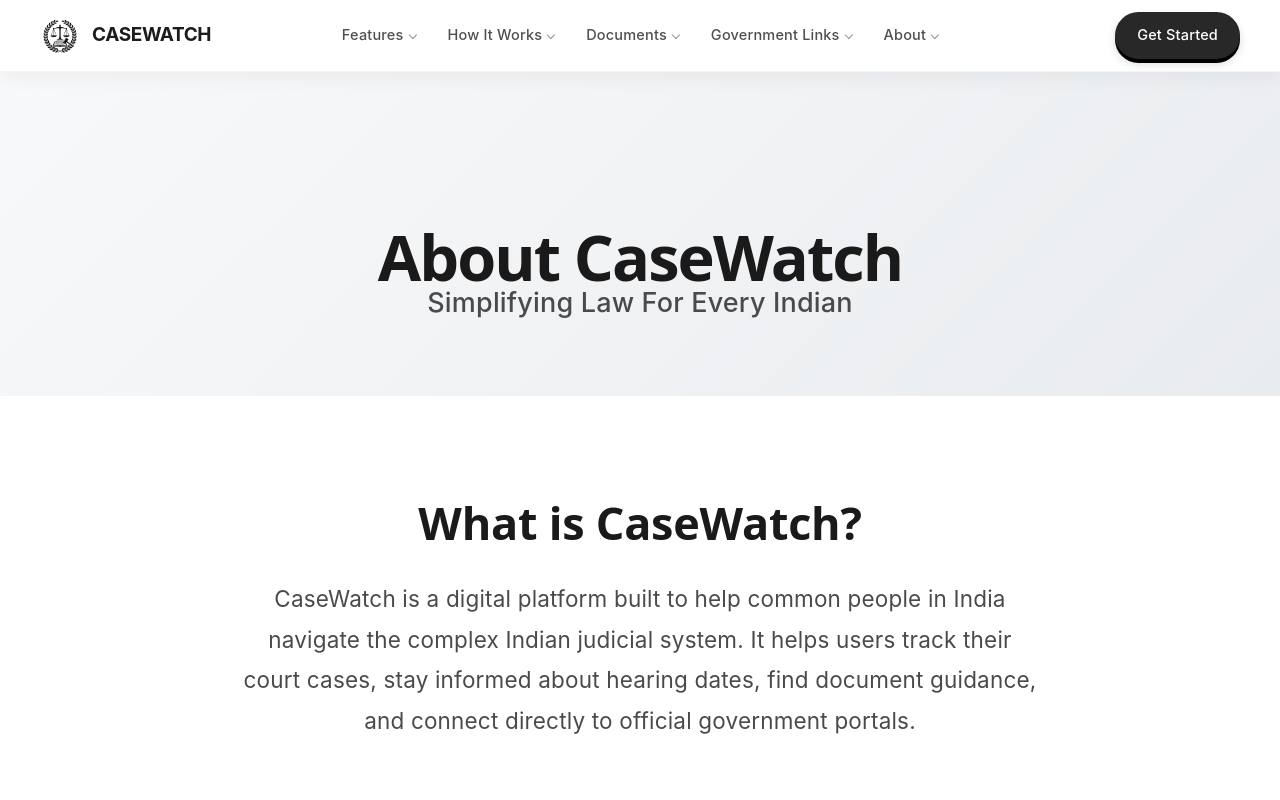
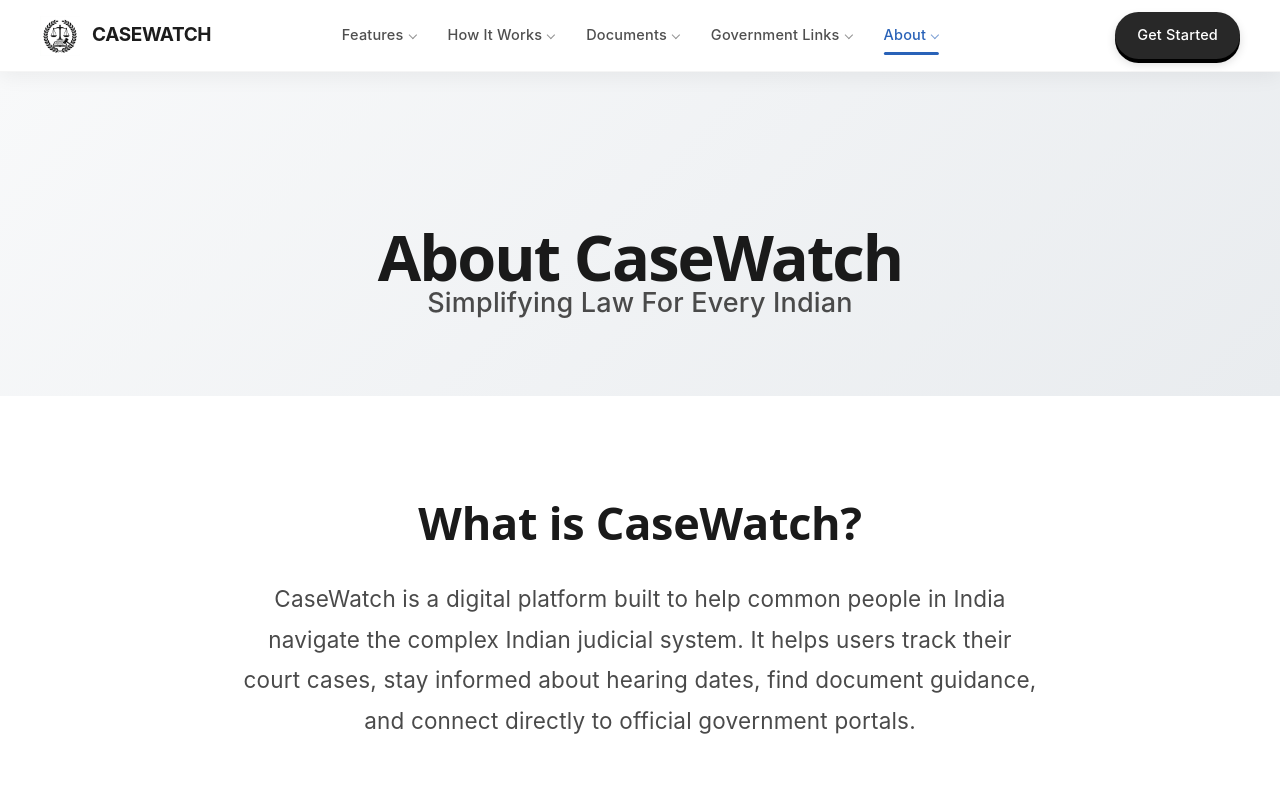
Before and after one commit to kritiahlawat8-sys/CASEWATCH, a React (Vite) app: page /about in a window 1280 px wide. Shown: the top 800 px of the page. Built offline with nearby package versions, Linux system fonts and the light colour scheme; no server answers.

Commit message:
navbar active highlight

```diff
--- a/src/components/Navbar.css
+++ b/src/components/Navbar.css
@@ -3,6 +3,7 @@
   --text-primary: #1c1c1c; /* Very dark grey, almost black */
   --text-nav-default: #4f4f4f; /* Medium grey for links */
   --text-nav-hover: #1c1c1c;
+  --color-blue: #2962b8;
   --btn-primary-bg: #282828;
   --btn-primary-text: #ffffff;
   --btn-primary-radius: 999px; /* full pill */
@@ -144,6 +145,20 @@
 
 .navbar-links .nav-item:hover {
   color: var(--text-nav-hover);
+}
+
+.navbar-links .nav-item.active {
+  color: var(--color-blue);
+}
+
+.nav-indicator {
+  position: absolute;
+  bottom: -6px;
+  height: 3px;
+  background-color: var(--color-blue);
+  border-radius: 4px;
+  transition: all 0.3s cubic-bezier(0.16, 1, 0.3, 1);
+  pointer-events: none;
 }
 
 /* Dropdown chevron to match screenshot */
--- a/src/components/Navbar.jsx
+++ b/src/components/Navbar.jsx
@@ -1,12 +1,16 @@
 import React, { useState, useEffect, useRef } from 'react';
-import { Link } from 'react-router-dom';
+import { Link, useLocation } from 'react-router-dom';
 import './Navbar.css';
 
 const Navbar = () => {
   const [isMenuOpen, setIsMenuOpen] = useState(false);
   const [isScrolled, setIsScrolled] = useState(false);
   const [isGovDropdownOpen, setIsGovDropdownOpen] = useState(false);
+
   const dropdownRef = useRef(null);
+  const navRefs = useRef({});
+  const [indicatorStyle, setIndicatorStyle] = useState({ opacity: 0 });
+  const location = useLocation();
 
   useEffect(() => {
     const handleClickOutside = (event) => {
@@ -26,9 +30,27 @@
     return () => window.removeEventListener('scroll', handleScroll);
   }, []);
 
+  useEffect(() => {
+    // Update sliding indicator position
+    const activeKey = isGovDropdownOpen ? '/government' : location.pathname;
+    const activeElement = navRefs.current[activeKey];
+
+    if (activeElement) {
+      setIndicatorStyle({
+        left: activeElement.offsetLeft,
+        width: activeElement.offsetWidth,
+        opacity: 1
+      });
+    } else {
+      setIndicatorStyle({ opacity: 0 });
+    }
+  }, [location.pathname, isGovDropdownOpen]);
+
   const toggleMenu = () => {
     setIsMenuOpen(!isMenuOpen);
   };
+
+  const activePath = isGovDropdownOpen ? '/government' : location.pathname;
 
   return (
     <nav className={`navbar ${isScrolled ? 'scrolled' : ''}`} aria-label="Main Navigation">
@@ -40,13 +62,20 @@
       </div>
 
       <div className={`navbar-center ${isMenuOpen ? 'open' : ''}`}>
-        <ul className="navbar-links">
-          <li><Link to="/features" className="nav-item">Features <span className="chevron"></span></Link></li>
-          <li><Link to="/how-it-works" className="nav-item">How It Works <span className="chevron"></span></Link></li>
-          <li><Link to="/documents" className="nav-item">Documents <span className="chevron"></span></Link></li>
-          <li className="nav-dropdown-container" ref={dropdownRef}>
+        <ul className="navbar-links" style={{ position: 'relative' }}>
+          <div className="nav-indicator" style={indicatorStyle}></div>
+          <li ref={(el) => (navRefs.current['/features'] = el)}>
+            <Link to="/features" className={`nav-item ${activePath === '/features' ? 'active' : ''}`}>Features <span className="chevron"></span></Link>
+          </li>
+          <li ref={(el) => (navRefs.current['/how-it-works'] = el)}>
+            <Link to="/how-it-works" className={`nav-item ${activePath === '/how-it-works' ? 'active' : ''}`}>How It Works <span className="chevron"></span></Link>
+          </li>
+          <li ref={(el) => (navRefs.current['/documents'] = el)}>
+            <Link to="/documents" className={`nav-item ${activePath === '/documents' ? 'active' : ''}`}>Documents <span className="chevron"></span></Link>
+          </li>
+          <li className="nav-dropdown-container" ref={(el) => { dropdownRef.current = el; navRefs.current['/government'] = el; }}>
             <button
-              className="nav-item nav-dropdown-btn"
+              className={`nav-item nav-dropdown-btn ${activePath === '/government' ? 'active' : ''}`}
               onClick={(e) => { e.preventDefault(); setIsGovDropdownOpen(!isGovDropdownOpen); }}
               aria-expanded={isGovDropdownOpen}
             >
@@ -60,7 +89,9 @@
               <li><a href="https://ncdrc.nic.in" target="_blank" rel="noopener noreferrer" className="nav-dropdown-item">Consumer Disputes (NCDRC)</a></li>
             </ul>
           </li>
-          <li><Link to="/about" className="nav-item">About <span className="chevron"></span></Link></li>
+          <li ref={(el) => (navRefs.current['/about'] = el)}>
+            <Link to="/about" className={`nav-item ${activePath === '/about' ? 'active' : ''}`}>About <span className="chevron"></span></Link>
+          </li>
           <li className="mobile-only-btn">
             <Link to="/track-case.html" className="btn-get-started mobile-btn">Get Started</Link>
           </li>
```
